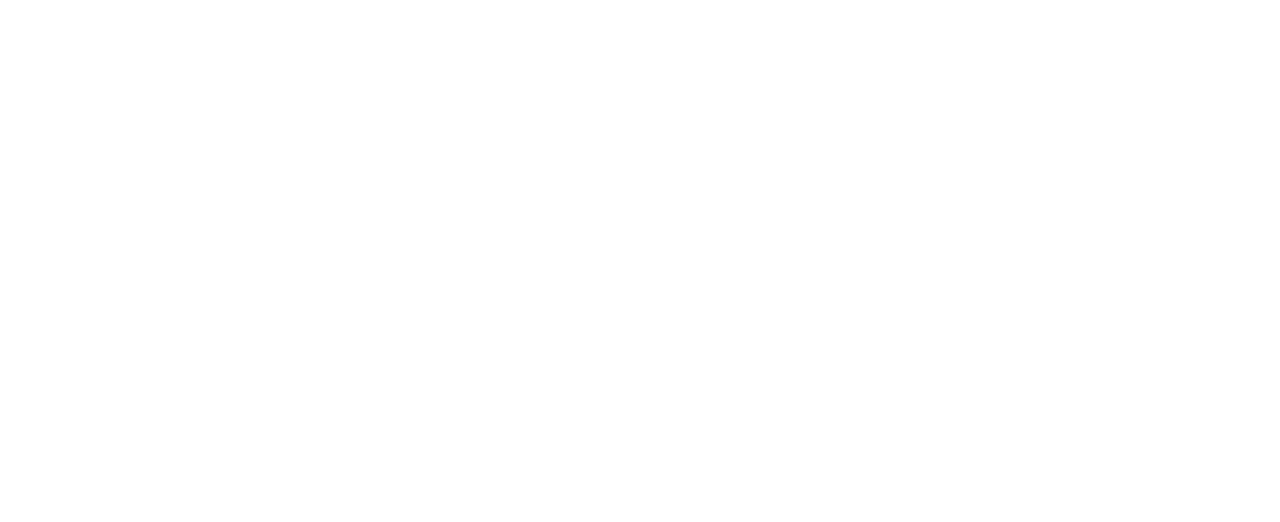
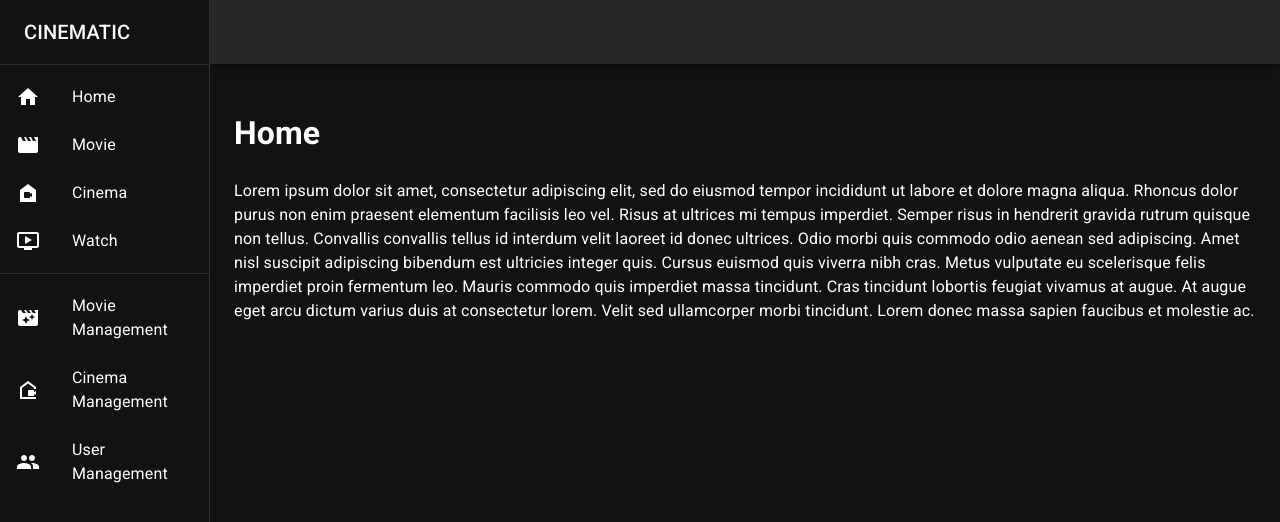
Before and after one commit to peterChui00/fyp-cinematic, a React (Create React App) app in the folder cinematic-frontend/: page /home in a window 1280 px wide. Shown: the top 522 px of the page. Built offline with nearby package versions, Linux system fonts and the light colour scheme.

Commit message:
feat: add responsive drawer

```diff
--- a/cinematic-frontend/package.json
+++ b/cinematic-frontend/package.json
@@ -13,6 +13,7 @@
     "axios": "^0.23.0",
     "react": "^17.0.2",
     "react-dom": "^17.0.2",
+    "react-router-dom": "^5.3.0",
     "react-scripts": "4.0.3",
     "web-vitals": "^1.1.2"
   },
--- a/cinematic-frontend/src/App.css
+++ /dev/null
@@ -1,38 +0,0 @@
-.App {
-  text-align: center;
-}
-
-.App-logo {
-  height: 40vmin;
-  pointer-events: none;
-}
-
-@media (prefers-reduced-motion: no-preference) {
-  .App-logo {
-    animation: App-logo-spin infinite 20s linear;
-  }
-}
-
-.App-header {
-  background-color: #282c34;
-  min-height: 100vh;
-  display: flex;
-  flex-direction: column;
-  align-items: center;
-  justify-content: center;
-  font-size: calc(10px + 2vmin);
-  color: white;
-}
-
-.App-link {
-  color: #61dafb;
-}
-
-@keyframes App-logo-spin {
-  from {
-    transform: rotate(0deg);
-  }
-  to {
-    transform: rotate(360deg);
-  }
-}
--- a/cinematic-frontend/src/App.js
+++ b/cinematic-frontend/src/App.js
@@ -1,21 +1,19 @@
-import "./App.css";
-import { BrowserRouter as Router, Route, Switch } from "react-router-dom";
-import Header from "./components/Header";
-import Container from "@mui/material/Container";
+import { ThemeProvider, createTheme } from "@mui/material/styles";
+import ResponsiveDrawer from "./components/ResponsiveDrawer";
 
 function App() {
+  const darkTheme = createTheme({
+    palette: {
+      mode: "dark",
+    },
+  });
+
   return (
-    <div className="App">
-      <Router>
-        <Header />
-        <Container>
-          <Switch>
-            <Route path="/" exact component={Header}></Route>
-            <Route path="/movie" component={Header}></Route>
-          </Switch>
-        </Container>
-      </Router>
-    </div>
+    <ThemeProvider theme={darkTheme}>
+      <div className="App">
+        <ResponsiveDrawer />
+      </div>
+    </ThemeProvider>
   );
 }
 
--- a/cinematic-frontend/src/components/Header.jsx
+++ /dev/null
@@ -1,11 +0,0 @@
-
-
-function Header() {
-    return (
-        <div>
-
-        </div>
-    )
-}
-
-export default Header
--- /dev/null
+++ b/cinematic-frontend/src/components/Home.jsx
@@ -0,0 +1,23 @@
+import Typography from "@mui/material/Typography";
+
+function Home() {
+  return (
+    <Typography paragraph>
+      <h1>Home</h1>
+      Lorem ipsum dolor sit amet, consectetur adipiscing elit, sed do eiusmod
+      tempor incididunt ut labore et dolore magna aliqua. Rhoncus dolor purus
+      non enim praesent elementum facilisis leo vel. Risus at ultrices mi tempus
+      imperdiet. Semper risus in hendrerit gravida rutrum quisque non tellus.
+      Convallis convallis tellus id interdum velit laoreet id donec ultrices.
+      Odio morbi quis commodo odio aenean sed adipiscing. Amet nisl suscipit
+      adipiscing bibendum est ultricies integer quis. Cursus euismod quis
+      viverra nibh cras. Metus vulputate eu scelerisque felis imperdiet proin
+      fermentum leo. Mauris commodo quis imperdiet massa tincidunt. Cras
+      tincidunt lobortis feugiat vivamus at augue. At augue eget arcu dictum
+      varius duis at consectetur lorem. Velit sed ullamcorper morbi tincidunt.
+      Lorem donec massa sapien faucibus et molestie ac.
+    </Typography>
+  );
+}
+
+export default Home;
--- /dev/null
+++ b/cinematic-frontend/src/components/MovieManagement.jsx
@@ -0,0 +1,23 @@
+import Typography from "@mui/material/Typography";
+
+function MovieManagement() {
+  return (
+    <Typography paragraph>
+      <h1>Movie Management</h1>
+      Lorem ipsum dolor sit amet, consectetur adipiscing elit, sed do eiusmod
+      tempor incididunt ut labore et dolore magna aliqua. Rhoncus dolor purus
+      non enim praesent elementum facilisis leo vel. Risus at ultrices mi tempus
+      imperdiet. Semper risus in hendrerit gravida rutrum quisque non tellus.
+      Convallis convallis tellus id interdum velit laoreet id donec ultrices.
+      Odio morbi quis commodo odio aenean sed adipiscing. Amet nisl suscipit
+      adipiscing bibendum est ultricies integer quis. Cursus euismod quis
+      viverra nibh cras. Metus vulputate eu scelerisque felis imperdiet proin
+      fermentum leo. Mauris commodo quis imperdiet massa tincidunt. Cras
+      tincidunt lobortis feugiat vivamus at augue. At augue eget arcu dictum
+      varius duis at consectetur lorem. Velit sed ullamcorper morbi tincidunt.
+      Lorem donec massa sapien faucibus et molestie ac.
+    </Typography>
+  );
+}
+
+export default MovieManagement;
--- /dev/null
+++ b/cinematic-frontend/src/components/ResponsiveDrawer.jsx
@@ -0,0 +1,188 @@
+import { useState } from "react";
+import { BrowserRouter as Router, Route, Switch } from "react-router-dom";
+import PropTypes from "prop-types";
+import AppBar from "@mui/material/AppBar";
+import Box from "@mui/material/Box";
+import CssBaseline from "@mui/material/CssBaseline";
+import Divider from "@mui/material/Divider";
+import Drawer from "@mui/material/Drawer";
+import IconButton from "@mui/material/IconButton";
+import Link from "@mui/material/Link";
+import List from "@mui/material/List";
+import ListItem from "@mui/material/ListItem";
+import ListItemIcon from "@mui/material/ListItemIcon";
+import ListItemText from "@mui/material/ListItemText";
+import MenuIcon from "@mui/icons-material/Menu";
+import HomeIcon from "@mui/icons-material/Home";
+import MovieIcon from "@mui/icons-material/Movie";
+import MovieFilterIcon from "@mui/icons-material/MovieFilter";
+import CameraIndoorIcon from "@mui/icons-material/CameraIndoor";
+import CameraOutdoorIcon from "@mui/icons-material/CameraOutdoor";
+import OndemandVideoIcon from "@mui/icons-material/OndemandVideo";
+import GroupIcon from "@mui/icons-material/Group";
+import Toolbar from "@mui/material/Toolbar";
+import Typography from "@mui/material/Typography";
+import Home from "./Home";
+import MovieManagement from "./MovieManagement";
+
+const drawerWidth = 210;
+
+function ResponsiveDrawer(props) {
+  const { window } = props;
+  const [mobileOpen, setMobileOpen] = useState(false);
+
+  const handleDrawerToggle = () => {
+    setMobileOpen(!mobileOpen);
+  };
+
+  const container =
+    window !== undefined ? () => window().document.body : undefined;
+
+  // --- Define drawer ---
+  const iconList1 = [
+    <HomeIcon />,
+    <MovieIcon />,
+    <CameraIndoorIcon />,
+    <OndemandVideoIcon />,
+  ];
+  const iconList2 = [<MovieFilterIcon />, <CameraOutdoorIcon />, <GroupIcon />];
+  const nameList1 = ["Home", "Movie", "Cinema", "Watch"];
+  const nameList2 = [
+    "Movie Management",
+    "Cinema Management",
+    "User Management",
+  ];
+  const linkList1 = ["/home", "/movie", "/cinema", "/watch"];
+  const linkList2 = ["/movieMgmt", "/cinemaMgmt", "/userMgmt"];
+
+  const drawer = (
+    <div>
+      <Toolbar>
+        <Typography variant="h6" noWrap component="div">
+          CINEMATIC
+        </Typography>
+      </Toolbar>
+
+      <Divider />
+      <List>
+        {nameList1.map((text, index) => (
+          <Link href={linkList1[index]} underline="none" color="inherit">
+            <ListItem button key={text}>
+              <ListItemIcon>
+                {index < iconList1.length ? iconList1[index] : <HomeIcon />}
+              </ListItemIcon>
+              <ListItemText primary={text} />
+            </ListItem>
+          </Link>
+        ))}
+      </List>
+      <Divider />
+      <List>
+        {nameList2.map((text, index) => (
+          <Link href={linkList2[index]} underline="none" color="inherit">
+            <ListItem button key={text}>
+              <ListItemIcon>
+                {index < iconList2.length ? iconList2[index] : <HomeIcon />}
+              </ListItemIcon>
+              <ListItemText primary={text} />
+            </ListItem>
+          </Link>
+        ))}
+      </List>
+    </div>
+  );
+
+  return (
+    <Box sx={{ display: "flex" }}>
+      <CssBaseline />
+      <AppBar
+        position="fixed"
+        sx={{
+          width: { lg: `calc(100% - ${drawerWidth}px)` },
+          ml: { lg: `${drawerWidth}px` },
+        }}
+      >
+        <Toolbar>
+          <IconButton
+            color="inherit"
+            aria-label="open drawer"
+            edge="start"
+            onClick={handleDrawerToggle}
+            sx={{ mr: 2, display: { sm: "none" } }}
+          >
+            <MenuIcon />
+          </IconButton>
+          <Typography
+            variant="h6"
+            noWrap
+            component="div"
+            sx={{
+              display: { xs: "block", sm: "none" },
+            }}
+          >
+            CINEMATIC
+          </Typography>
+        </Toolbar>
+      </AppBar>
+      <Box
+        component="nav"
+        sx={{ width: { sm: drawerWidth }, flexShrink: { sm: 0 } }}
+        aria-label=""
+      >
+        <Drawer
+          container={container}
+          variant="temporary"
+          open={mobileOpen}
+          onClose={handleDrawerToggle}
+          ModalProps={{
+            keepMounted: true, // Better open performance on mobile.
+          }}
+          sx={{
+            display: { xs: "block", sm: "none" },
+            "& .MuiDrawer-paper": {
+              boxSizing: "border-box",
+              width: drawerWidth,
+            },
+          }}
+        >
+          {drawer}
+        </Drawer>
+        <Drawer
+          variant="permanent"
+          sx={{
+            display: { xs: "none", sm: "block" },
+            "& .MuiDrawer-paper": {
+              boxSizing: "border-box",
+              width: drawerWidth,
+            },
+          }}
+          open
+        >
+          {drawer}
+        </Drawer>
+      </Box>
+      <Box
+        component="main"
+        sx={{
+          flexGrow: 1,
+          p: 3,
+          width: { sm: `calc(100% - ${drawerWidth}px)` },
+        }}
+      >
+        <Toolbar />
+        <Router>
+          <Switch>
+            <Route path="/home" exact component={Home} />
+            <Route path="/movieMgmt" exact component={MovieManagement} />
+          </Switch>
+        </Router>
+      </Box>
+    </Box>
+  );
+}
+
+ResponsiveDrawer.propTypes = {
+  window: PropTypes.func,
+};
+
+export default ResponsiveDrawer;
```
Also changed, not shown: 1 other file (tests, documents, lock files or other folders).
